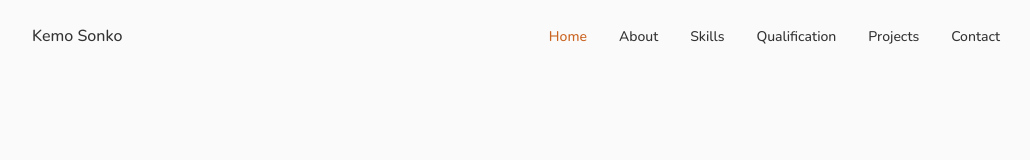
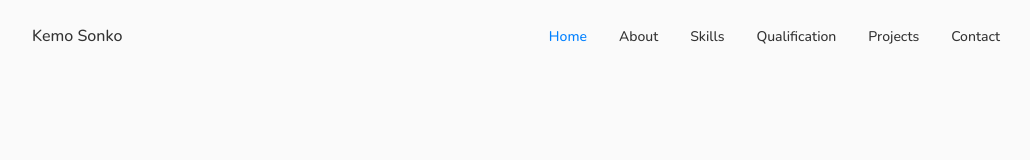
Before and after one commit to KemoLD/new-portfolio-website, a React (Create React App) app: page / in a window 1280 px wide. Shown: the top 160 px of the page, without its empty margins (124-1154 px from the left). Built offline with nearby package versions, Linux system fonts and the light colour scheme.

Commit message:
removed unused imports

```diff
--- a/src/App.css
+++ b/src/App.css
@@ -11,7 +11,7 @@
   --title-color: hsl(var(--hue), var(--sat), 20%);
 
   /* --title-color-dark: hsl(var(--hue), var(--sat), 0%); */
-  --title-color-dark: hsl(24, 72%, 46%);
+  --title-color-dark: hsl(210, 100%, 50%);
   --text-color: hsl(var(--hue), var(--sat), 46%);
   --body-color: hsl(var(--hue), var(--sat), 98%);
 
--- a/src/components/about/Info.jsx
+++ b/src/components/about/Info.jsx
@@ -1,9 +1,5 @@
 import React from "react";
-import {
-  HiOutlineDesktopComputer,
-  HiOutlineTerminal,
-  HiOutlineSparkles,
-} from "react-icons/hi";
+import { HiOutlineDesktopComputer, HiOutlineTerminal } from "react-icons/hi";
 
 const Info = () => {
   return (
--- a/src/components/qualification/qualification.jsx
+++ b/src/components/qualification/qualification.jsx
@@ -175,7 +175,7 @@ const Qualification = () => {
                   title="Wenso Ltd"
                   className="qualification__img"
                 />
-                <h3 className="qualification__title">Product Manager Inter</h3>
+                <h3 className="qualification__title">Product Manager Intern</h3>
                 <span className="qualification__subtitle">Wenso Ltd</span>
                 <div className="qualification__calendar">
                   <HiOutlineCalendar className="qualification__calendar-icon" />
--- a/src/components/skills/Backend.jsx
+++ b/src/components/skills/Backend.jsx
@@ -1,5 +1,4 @@
 import React from "react";
-import { HiCheckBadge } from "react-icons/hi2";
 
 const Backend = () => {
   return (
--- a/src/components/skills/Frontend.jsx
+++ b/src/components/skills/Frontend.jsx
@@ -1,5 +1,4 @@
 import React from "react";
-import { HiCheckBadge } from "react-icons/hi2";
 
 const Frontend = () => {
   return (
--- a/src/components/skills/Infrastructure.jsx
+++ b/src/components/skills/Infrastructure.jsx
@@ -1,5 +1,4 @@
 import React from "react";
-import { HiCheckBadge } from "react-icons/hi2";
 
 const Infrastructure = () => {
   return (
```
